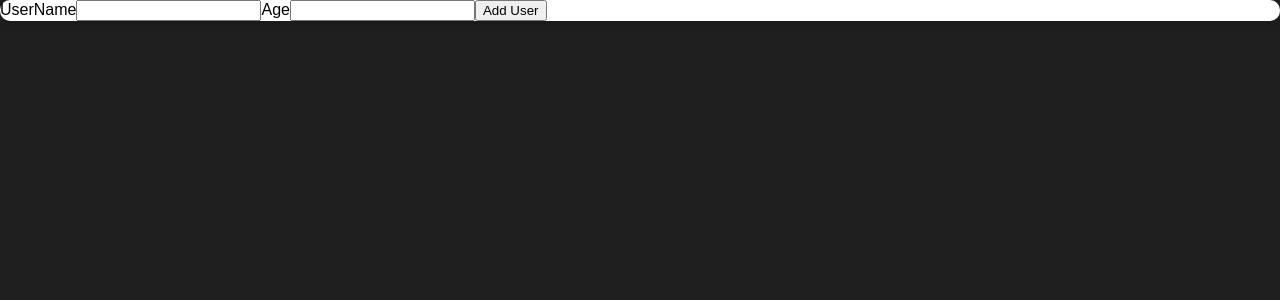
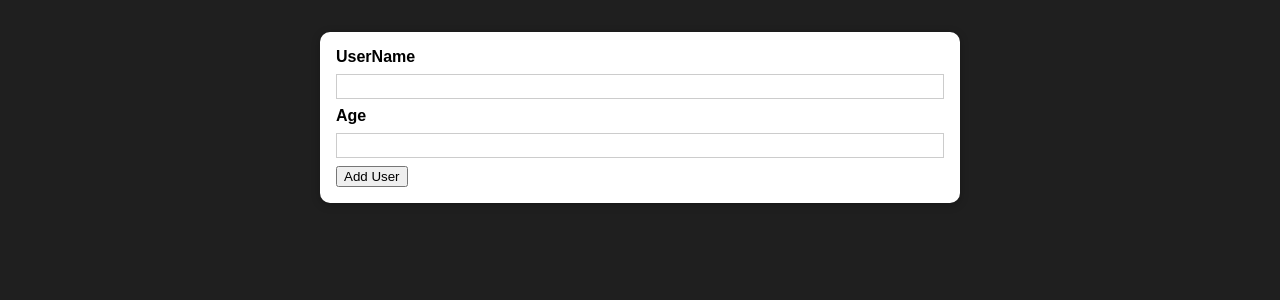
Before and after one commit to NCRadtke00/reactPractice, a React (Create React App) app: page / in a window 1280 px wide. Shown: the top 300 px of the page. Built offline with nearby package versions, Linux system fonts and the light colour scheme.

Commit message:
styled a component within a component!

```diff
--- a/src/components/UI/Card.js
+++ b/src/components/UI/Card.js
@@ -3,10 +3,13 @@ import classes from './Card.module.css'
 
 const Card = (props) => {
     return (
-        <div className={classes.card}>
+        <div className={`${classes.card} ${props.className}`}>
             {props.children}
         </div>
     )
 }
 
 export default Card
+
+// this is how we apply 2 styles first is intern 2nd is external
+//<div className={`${classes.card} ${props.className}`}>
--- a/src/components/UI/Card.module.css
+++ b/src/components/UI/Card.module.css
@@ -1,4 +1,4 @@
-.card{
+.card {
     background: white;
     box-shadow:  0 2px 8px rgba(0,0,0,0.26);
     border-radius: 10px;
--- a/src/components/Users/AddUser.js
+++ b/src/components/Users/AddUser.js
@@ -1,17 +1,18 @@
 import React from 'react'
 import Card from '../UI/Card'
+import classes from './AddUser.module.css';
 
-const AddUser = (props) =>{
-    const addUserHandler = (event) =>{
+const AddUser = (props) => {
+    const addUserHandler = (event) => {
         event.preventDefault();
     }
-    return(
-        <Card>
+    return (
+        <Card className={classes.input}>
             <from onSubmit={addUserHandler}>
                 <label htmlFor="username">UserName</label>
-        <input type="text" id="username"/>
+                <input type="text" id="username" />
                 <label htmlFor="age">Age</label>
-        <input type="number" id="age"/>
+                <input type="number" id="age" />
                 <button type="submit">Add User</button>
             </from>
         </Card>
--- /dev/null
+++ b/src/components/Users/AddUser.module.css
@@ -0,0 +1,23 @@
+.input {
+    margin: 2rem auto;
+    padding: 1rem;
+    width: 90%;
+    max-width: 40rem;
+}
+.input label {
+    display: block;
+    font-weight: bold;
+    margin-bottom: 0.5rem;
+}
+.input input {
+    font: inherit;
+    display: block;
+    width: 100%;
+    border: 1px solid #ccc;
+    padding: 0.15rem;
+    margin-bottom: 0.5rem;
+}
+.input input:focus {
+    outline:none;
+    border-color: #4f005f;
+}
```
Lines whose indentation alone changed are shown as unchanged.
